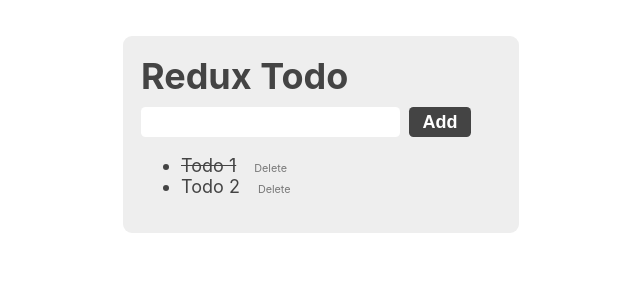
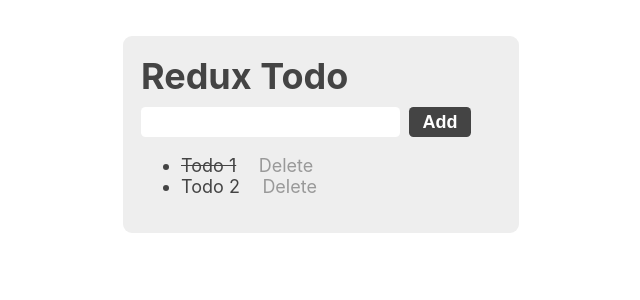
Before and after one commit to murbar/Redux-Todo, a React (Create React App) app in the folder todo/: page / in a window 1280 px wide. Shown: the top 300 px of the page, without its empty margins (319-959 px from the left). Built offline with nearby package versions, Linux system fonts and the light colour scheme.

Commit message:
Add styles for inputs and delete button

```diff
--- a/todo/src/App.css
+++ b/todo/src/App.css
@@ -25,6 +25,11 @@ button {
   padding: 0.25rem 0.75rem;
 }
 
+input:focus,
+button:focus {
+  outline: none;
+}
+
 button {
   margin: 0 0.5rem;
   background: #444;
@@ -36,8 +41,12 @@ button {
 }
 
 .todo-item .remove {
-  font-size: 0.6em;
   margin-left: 1rem;
-  color: #777;
+  color: #999;
   cursor: pointer;
+  padding: 0 0.25rem;
 }
+
+.todo-item .remove:hover {
+  color: inherit;
+}
```
